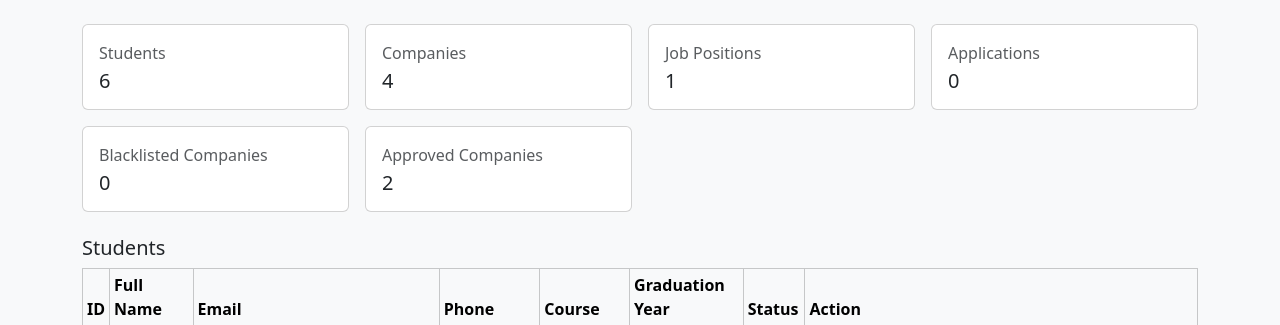
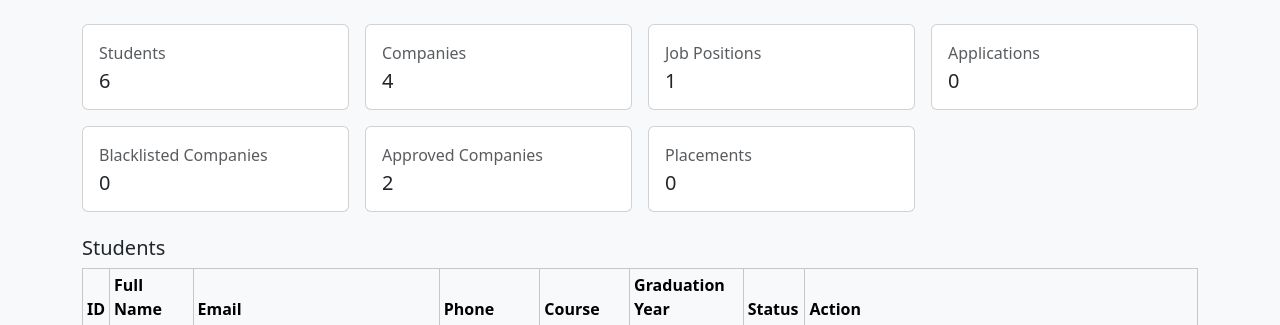
Before and after one commit to 23f1000883-dev/MAD1-23f1000883, a Flask app: page /admin-portal in a window 1280 px wide. Shown: the part 76-401 px from the top of the page. Run offline with Flask 3, Linux system fonts and the light colour scheme; a user stored in the database is signed in.

Commit message:
adding more features

```diff
--- a/template/admin.html
+++ b/template/admin.html
@@ -72,6 +72,14 @@
                     <div class="card-body">
                         <p class="mb-1 text-muted">Approved Companies</p>
                         <h2 class="h5 mb-0">{{ approved_companies_count }}</h2>
+                    </div>
+                </div>
+            </div>
+            <div class="col-6 col-md-3">
+                <div class="card">
+                    <div class="card-body">
+                        <p class="mb-1 text-muted">Placements</p>
+                        <h2 class="h5 mb-0">{{ placements|length }}</h2>
                     </div>
                 </div>
             </div>
```
